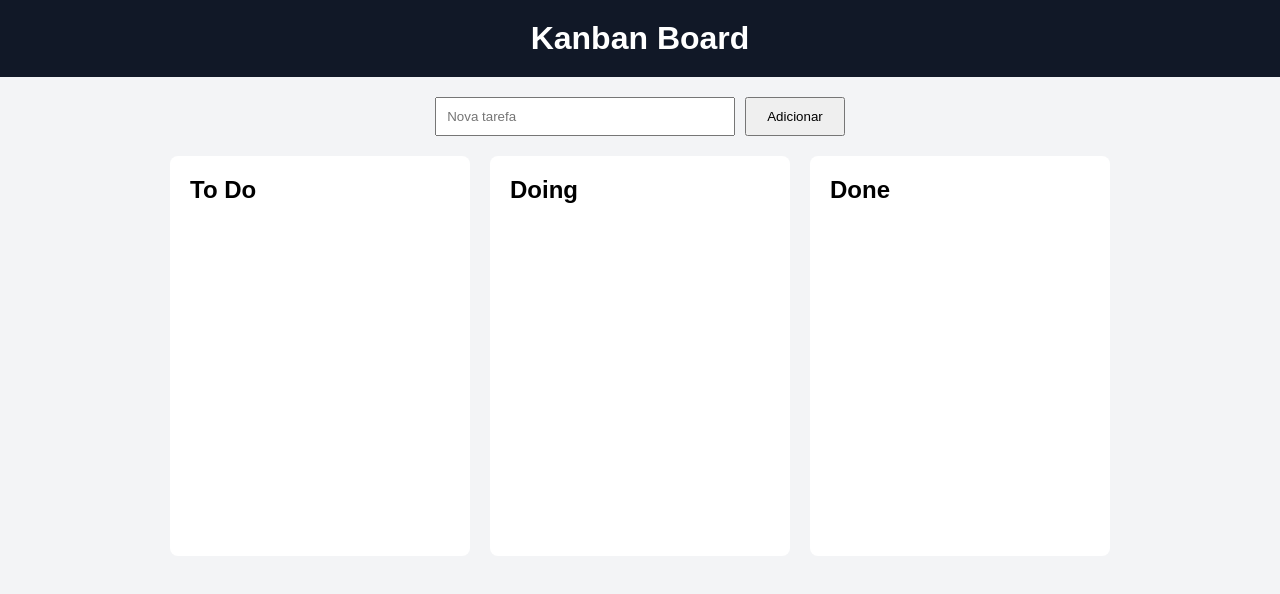
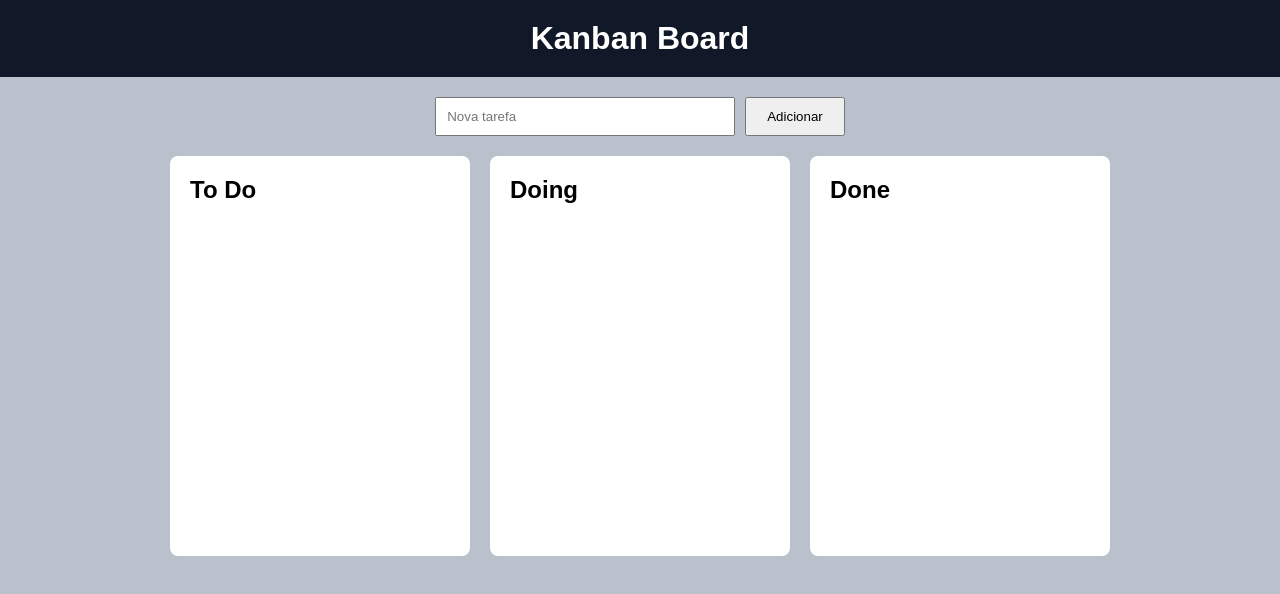
Before and after one commit to gdev-13/react-kanban, a React (Vite) app: page / in a window 1280 px wide. Shown: the top 594 px of the page. Built offline with nearby package versions, Linux system fonts and the light colour scheme.

Commit message:
style: mudar cor de fundo para mais contraste

```diff
--- a/src/styles/global.css
+++ b/src/styles/global.css
@@ -6,7 +6,7 @@
 
 body {
   font-family: Arial, Helvetica, sans-serif;
-  background: #f3f4f6;
+  background: #b8c1cc;
 }
 
 .board {
```
